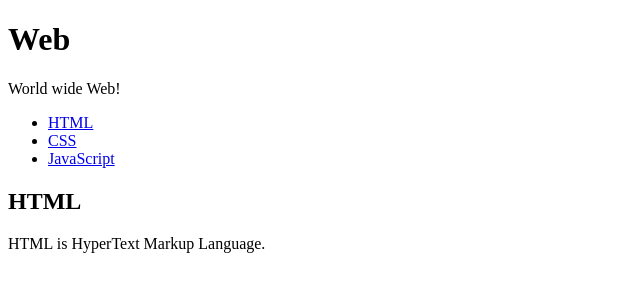
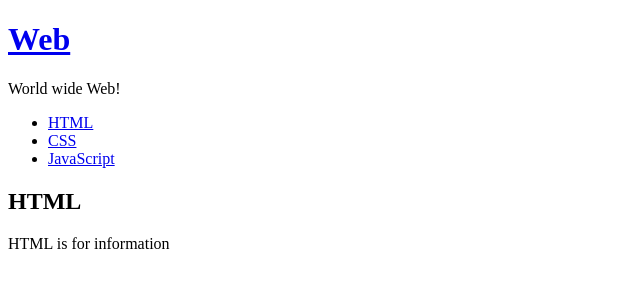
Before and after one commit to expert7kr/react-sturdy, a React (Create React App) app: page / in a window 1280 px wide. Shown: the top 300 px of the page, without its empty margins (0-640 px from the left). Built offline with nearby package versions, Linux system fonts and the light colour scheme.

Commit message:
에러 발생으로 강의와 수업이 달라짐 React - 16.1. 이벤트 state props 그리고 render 함수 }else if(this.state.mod==='read'){ >> }else {

```diff
--- a/src/App.js
+++ b/src/App.js
@@ -8,15 +8,26 @@ class App extends Component {
   constructor(props){
     super(props);
     this.state = {
+      mode:'read',
       subject:{title:'Web', sub:'World wide Web!'},
+      welcome:{title:'Welcome', desc:'Hello, react!!'},
       contents:[
         {id:1, title:"HTML", desc:'HTML is for information'},
         {id:2, title:"CSS", desc:'CSS is for design'},
-        {id:1, title:"JavaScript", desc:'JavaScript is for interractive'}
+        {id:3, title:"JavaScript", desc:'JavaScript is for interractive'}
       ]
     }
   }
   render(){
+    console.log('App render');
+    var _title, _desc = null;
+    if(this.state.mode==='welcome'){
+      _title = this.state.welcome.title;
+      _desc = this.state.welcome.desc;
+    }else{
+      _title = this.state.contents[0].title;
+      _desc = this.state.contents[0].desc;
+    }
     return (
       <div className="App">
         <Subject
@@ -24,7 +35,7 @@ class App extends Component {
           sub={this.state.subject.sub}>
         </Subject>
         <TOC data={this.state.contents}></TOC>
-        <Content title="HTML" desc="HTML is HyperText Markup Language."></Content>
+        <Content title={_title} desc={_desc}></Content>
       </div>
     );
   }
--- a/src/components/Content.js
+++ b/src/components/Content.js
@@ -2,6 +2,7 @@ import React, { Component } from 'react';
 
 class Content extends Component {
   render(){
+    console.log('Content render');
     return (
       <article>
         <h2>{this.props.title}</h2>
--- a/src/components/Subject.js
+++ b/src/components/Subject.js
@@ -2,9 +2,10 @@ import React, { Component } from 'react';
 
 class Subject extends Component {
     render(){
+      console.log('Subject render');
       return (
         <header>
-          <h1>{this.props.title}</h1>
+          <h1><a href="/">{this.props.title}</a></h1>
           {this.props.sub}
         </header>
       );
--- a/src/components/TOC.js
+++ b/src/components/TOC.js
@@ -2,19 +2,17 @@ import React, { Component } from 'react';
 
 class TOC extends Component {
     render(){
+      console.log('TOC render');
         var lists = [];
         var data = this.props.data;
         var i=0;
         while(i < data.length){
-            lists.push(<li><a href={"/content/"+data[i].id}>{data[i].title}</a></li>)
+            lists.push(<li key={data[i].id}><a href={"/content/"+data[i].id}>{data[i].title}</a></li>)
             i = i + 1;
         }
       return (
         <nav>
           <ul>
-            {/* <li><a href="1.html">HTML</a></li>
-            <li><a href="2.html">CSS</a></li>
-            <li><a href="3.html">JavaScript</a></li> */}
             {lists}
           </ul>
         </nav>
```
